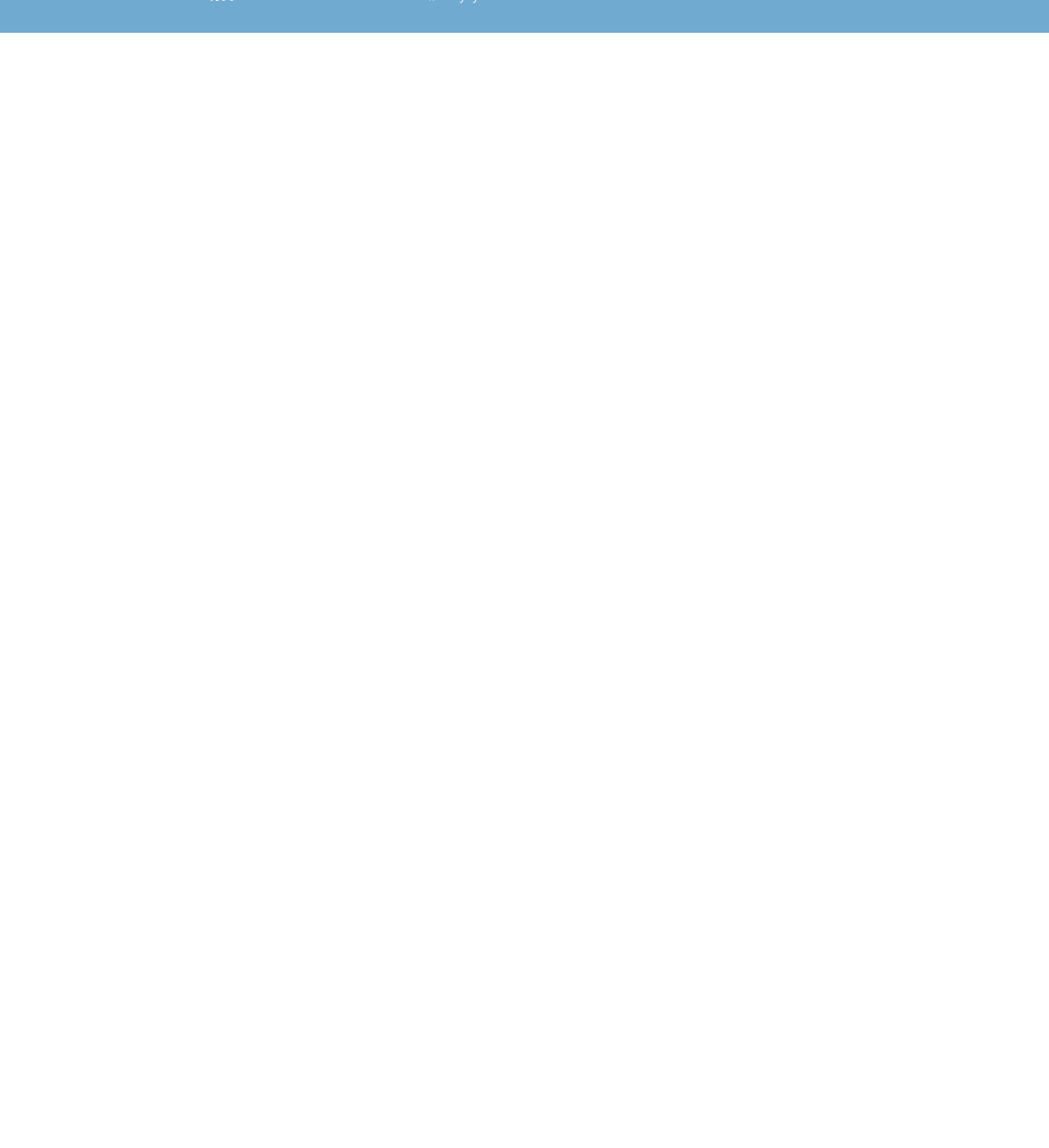
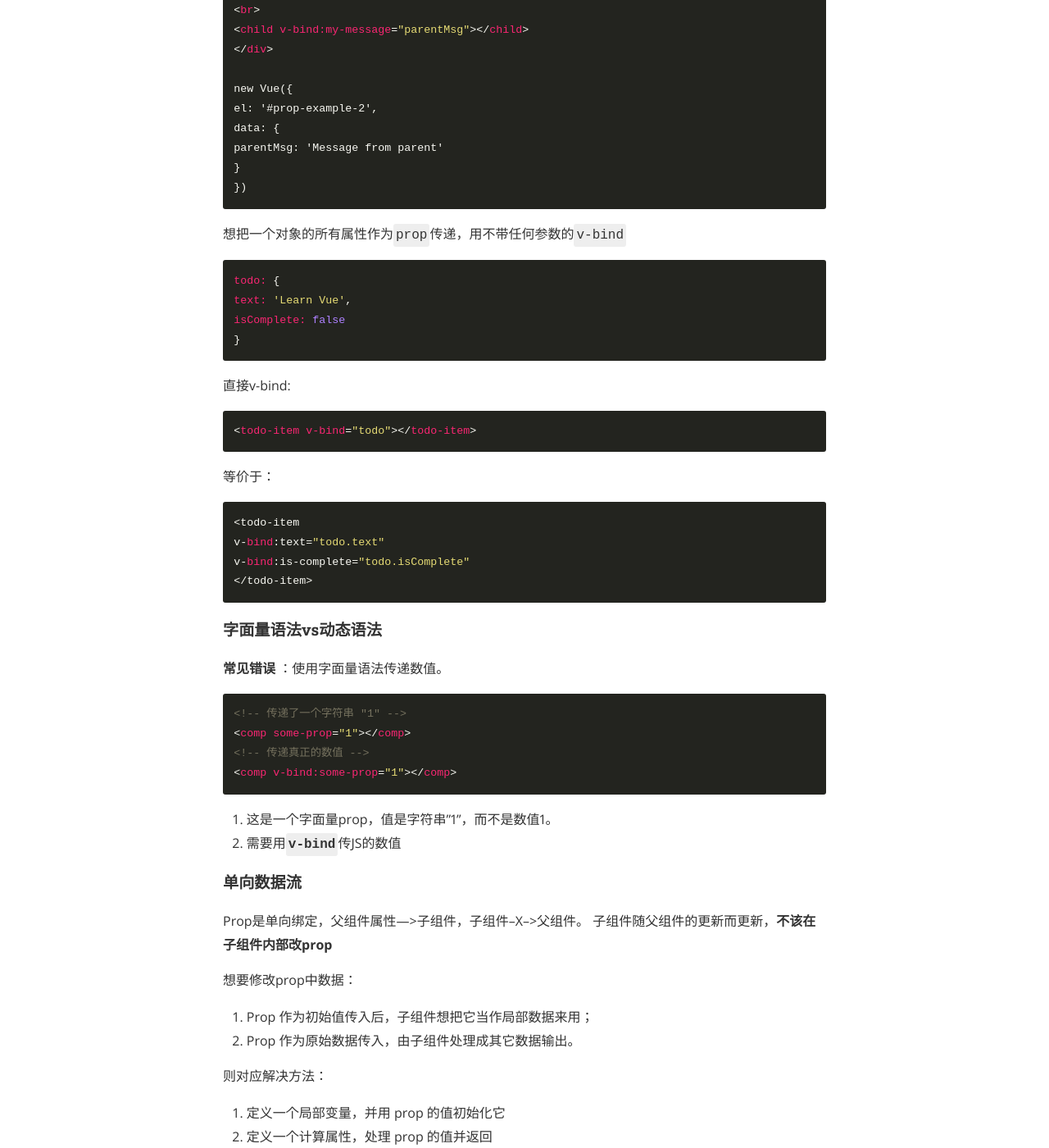
Before and after one commit to onlyhy/onlyhy.github.io, a Jekyll site: the page built from _posts/2018-04-12-Vue组件.markdown, in a window 1280 px wide and 1400 px high, scrolled down 2826 px. Shown: the whole window at 82% size. Built offline with Jekyll 4.4.1, drawn with Linux system fonts in a browser that asks for light colours; nearby versions of some CDN libraries; before the commit the page ends 2866 px from its top, so only the background shows below that; some of the changed text lies outside the part shown.

Commit message:
:memo:  Vue-component

```diff
--- a/_posts/2018-04-12-Vue组件.markdown
+++ b/_posts/2018-04-12-Vue组件.markdown
@@ -56,12 +56,13 @@
 
 在组件实例中 `data` 必须是一个函数
 
+
 #### 组件组合
 
  常见的父子组件，之间相互通信，但需要一个接口将父子组件解耦，保证每个组件的相对隔离，提高维护性和复用性。
  Vue中，父子组件prop向下传递，事件向上传递。父组件通过prop给子组件下发数据，子组件通过事件给父组件发消息。
 
-###Prop
+### Prop
 
 #### Prop传递数据
 子组件显式地用props选项声明它预期的数据
@@ -78,7 +79,7 @@
     <child message="hello!"></child>
 
  结果：
-    hello!
+    `hello!`
 
 #### camelCase(驼峰式命名) vs. kebab-case(短横线分隔式命名)
  HTML特性不区分大小写，则当不是使用字符串模板（字符串模板，无限制）时，camelCase的prop需要转换为对应的kebab-case
@@ -91,3 +92,111 @@
 
     <!-- 在 HTML 中使用 kebab-case -->
     <child my-message="hello!"></child>
+
+#### 动态Prop
+
+ 用`v-bind`动态的将prop绑定到父组件的数据，当父组件数据变化时，该变化也会传给子组件
+
+    <div id="prop-example-2">
+    <input v-model="parentMsg">
+    <br>
+    <child v-bind:my-message="parentMsg"></child>
+    </div>
+
+    new Vue({
+    el: '#prop-example-2',
+    data: {
+    parentMsg: 'Message from parent'
+    }
+    })
+
+ 想把一个对象的所有属性作为`prop`传递，用不带任何参数的`v-bind`
+
+    todo: {
+    text: 'Learn Vue',
+    isComplete: false
+    }
+
+ 直接v-bind:
+
+    <todo-item v-bind="todo"></todo-item>
+
+ 等价于：
+
+    <todo-item
+    v-bind:text="todo.text"
+    v-bind:is-complete="todo.isComplete"
+    </todo-item>
+
+#### 字面量语法vs动态语法
+
+**常见错误** ：使用字面量语法传递数值。
+
+    <!-- 传递了一个字符串 "1" -->
+    <comp some-prop="1"></comp>
+    <!-- 传递真正的数值 -->
+    <comp v-bind:some-prop="1"></comp>
+
+1. 这是一个字面量prop，值是字符串"1"，而不是数值1。
+2. 需要用<strong>`v-bind`</strong>传JS的数值
+
+#### 单向数据流
+Prop是单向绑定，父组件属性--->子组件，子组件--X-->父组件。
+子组件随父组件的更新而更新，<strong>不该在子组件内部改prop</strong>
+
+想要修改prop中数据：
+
+1. Prop 作为初始值传入后，子组件想把它当作局部数据来用；
+2. Prop 作为原始数据传入，由子组件处理成其它数据输出。
+
+则对应解决方法：
+
+1. 定义一个局部变量，并用 prop 的值初始化它
+2. 定义一个计算属性，处理 prop 的值并返回
+
+**注：JavaScript 中对象和数组是引用类型，指向同一个内存空间，如果 prop 是一个对象或数组，在子组件内部改变它会影响父组件的状态。**
+
+#### Prop验证
+为组件的prop指定验证规则，若传入数据不符合要求则警告
+<strong>指定规则要用对象的形式定义prop,不能用字符串数组</strong>
+
+`type`可以是原生或自定义构造器
+`prop`验证在组件实例创建之前，则data、computed、methods等实例属性不可使用
+
+    Vue.component('example', {
+    props: {
+    // 基础类型检测 (`null` 指允许任何类型)
+    propA: Number,
+    // 可能是多种类型
+    propB: [String, Number],
+    // 必传且是字符串
+    propC: {
+      type: String,
+      required: true
+    },
+    // 数值且有默认值
+    propD: {
+      type: Number,
+      default: 100
+    },
+    // 数组/对象的默认值应当由一个工厂函数返回
+    propE: {
+      type: Object,
+      default: function () {
+        return { message: 'hello' }
+      }
+    },
+    // 自定义验证函数
+    propF: {
+      validator: function (value) {
+        return value > 10
+      }
+    }
+    }
+    })
+
+### 非Prop特性
+可直接传入组件，不需要定义prop。组件可以接收任意传入的特性，这些特性都会被添加到组件的根元素上。
+
+#### 替换/合并现有特性
+比如当定义了不同的class值，分别来自组件自身和父组件，Vue对`class`和`style`这两个特性的值会做合并（merge）操作
```
